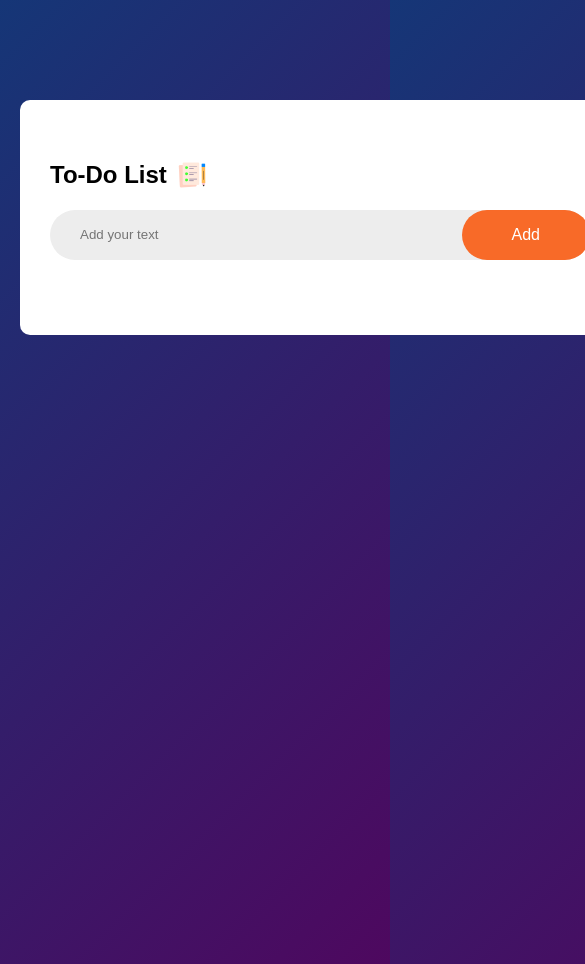
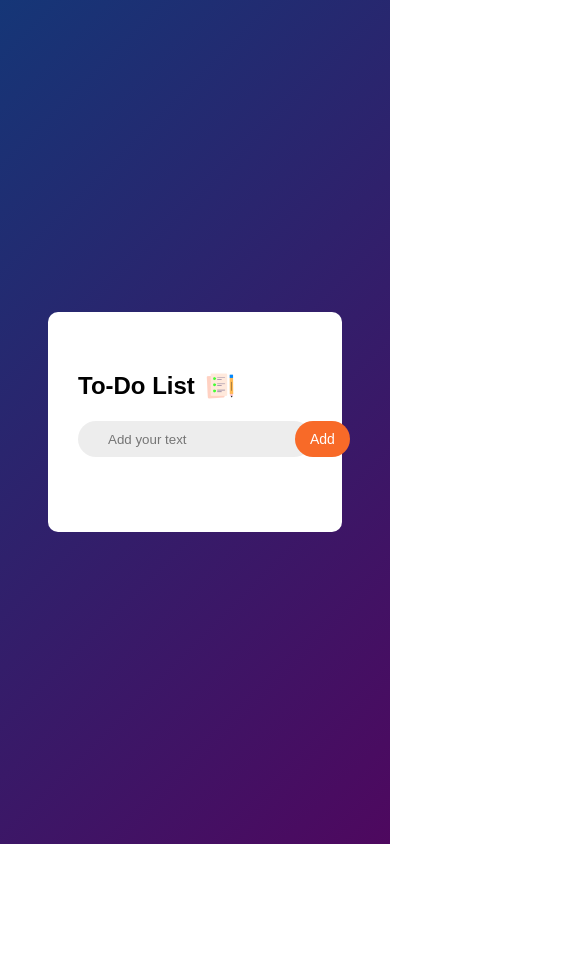
Before and after one commit to christiannaling/To-Do-List-App, a plain HTML site: page index.html in a window 390 px wide. Shown: the top 964 px of the page, 585 px wide, since content can reach past the window. After the commit the page ends 844 px from the top, so only its background shows below. Drawn offline with Linux system fonts and the light colour scheme.

Commit message:
fix responsive design

```diff
--- a/style.css
+++ b/style.css
@@ -7,16 +7,26 @@ body{
 .container{
   width: 100%;
   height: 100vh;
-  margin: 20px;
+  display: flex;
+  flex-direction: column;
+  justify-content: center;
+  align-items: center;
 }
 
 .todo-app{
   width: 100%;
   background-color: white;
   width: 540px;
-  margin: 100px auto;
   padding: 40px 30px 50px;
   border-radius: 10px;
+}
+
+/* Styles for extra small devices */
+@media (max-width: 575px) {
+  .todo-app{
+    width: 60%;
+   margin: 50px auto;
+  }
 }
 
 .todo-app h2{
@@ -58,6 +68,18 @@ button{
   font-size: 16px;
   cursor: pointer;
   border-radius: 40px;
+}
+
+/* Styles for extra small devices */
+@media (max-width: 575px) {
+  .todo-app{
+    width: 60%;
+   margin: 50px auto;
+  }
+  button{
+    padding: 10px 15px;
+    font-size: 14px;
+  }
 }
 
 #list-container{
```
